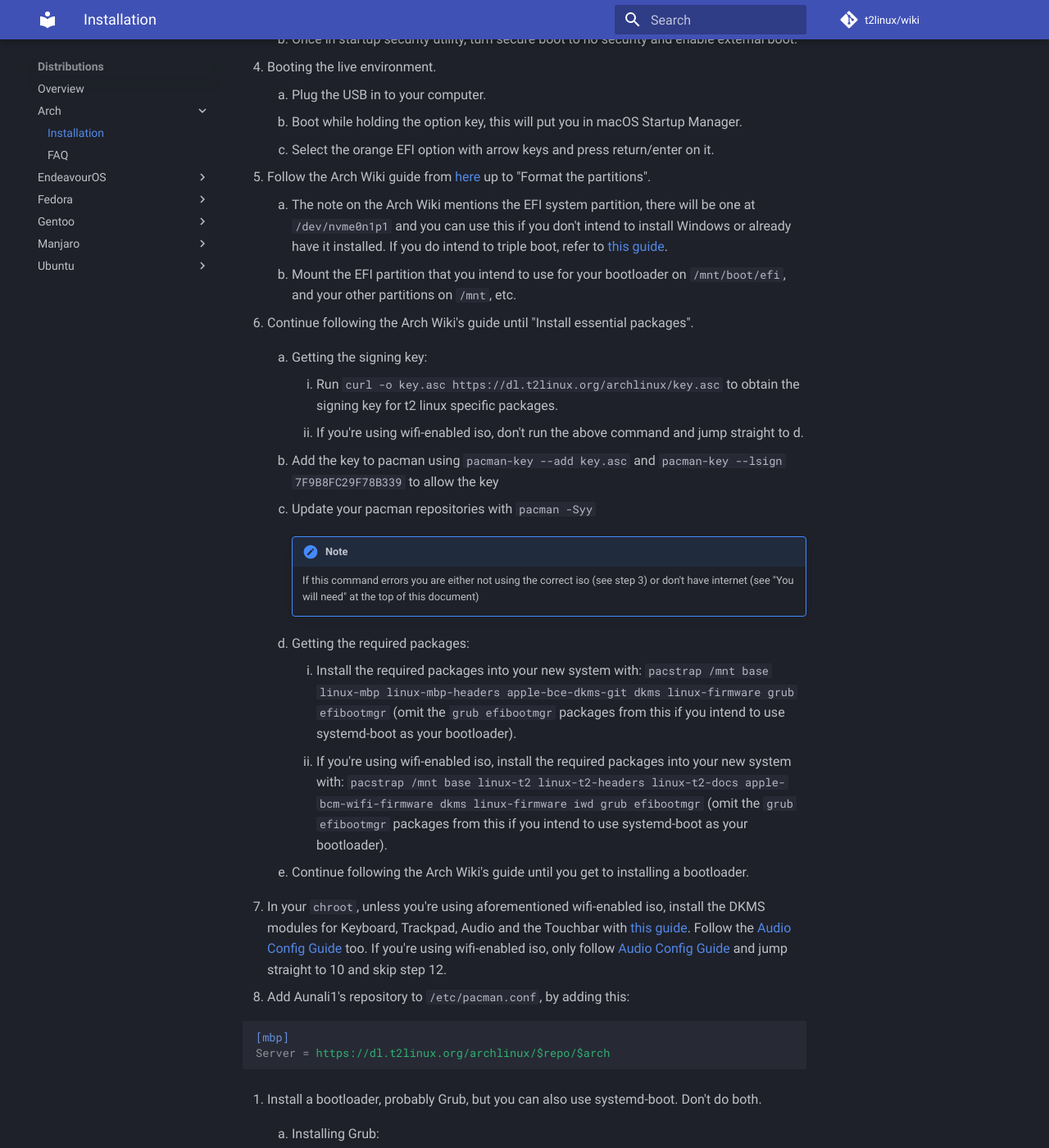
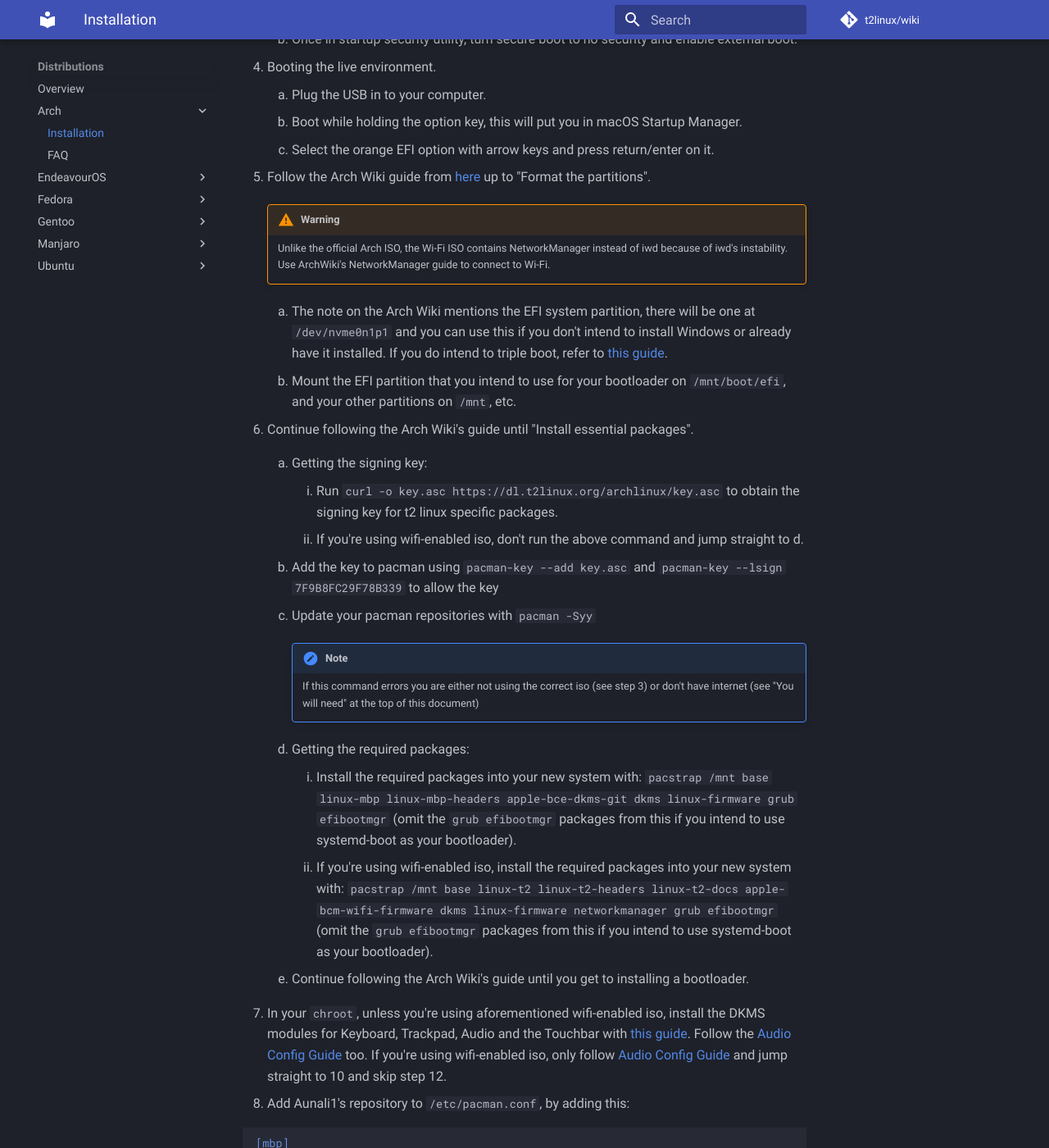
Before and after one commit to t2linux/wiki, an MkDocs documentation site: the page built from docs/distributions/arch/installation.md, in a window 1280 px wide and 1400 px high, scrolled down 1023 px. Shown: the whole window at 82% size. Built offline with MkDocs 1.6.1 and Material for MkDocs 9.7.7, drawn with Linux system fonts in a browser that asks for light colours; comment, search, counter and statistics services are not loaded.

Commit message:
Use NetworkManager instead of iwd

```diff
--- a/docs/distributions/arch/installation.md
+++ b/docs/distributions/arch/installation.md
@@ -35,6 +35,8 @@ You will need:
 
 5. Follow the Arch Wiki guide from [here](https://wiki.archlinux.org/index.php/Installation_guide#Set_the_console_keyboard_layout) up to "Format the partitions".
 
+    !!! warning
+        Unlike the official Arch ISO, the Wi-Fi ISO contains NetworkManager instead of iwd because of iwd's instability. Use ArchWiki's NetworkManager guide to connect to Wi-Fi.
     1. The note on the Arch Wiki mentions the EFI system partition, there will be one at `/dev/nvme0n1p1` and you can use this if you don't intend to install Windows or already have it installed. If you do intend to triple boot, refer to [this guide](https://wiki.t2linux.org/guides/windows/).
     2. Mount the EFI partition that you intend to use for your bootloader on `/mnt/boot/efi`, and your other partitions on `/mnt`, etc.
 
@@ -54,7 +56,7 @@ You will need:
     4. Getting the required packages:
 
         1. Install the required packages into your new system with: `pacstrap /mnt base linux-mbp linux-mbp-headers apple-bce-dkms-git dkms linux-firmware grub efibootmgr` (omit the `grub efibootmgr` packages from this if you intend to use systemd-boot as your bootloader).
-        2. If you're using wifi-enabled iso, install the required packages into your new system with: `pacstrap /mnt base linux-t2 linux-t2-headers linux-t2-docs apple-bcm-wifi-firmware dkms linux-firmware iwd grub efibootmgr` (omit the `grub efibootmgr` packages from this if you intend to use systemd-boot as your bootloader).
+        2. If you're using wifi-enabled iso, install the required packages into your new system with: `pacstrap /mnt base linux-t2 linux-t2-headers linux-t2-docs apple-bcm-wifi-firmware dkms linux-firmware networkmanager grub efibootmgr` (omit the `grub efibootmgr` packages from this if you intend to use systemd-boot as your bootloader).
 
     5. Continue following the Arch Wiki's guide until you get to installing a bootloader.
 
```
